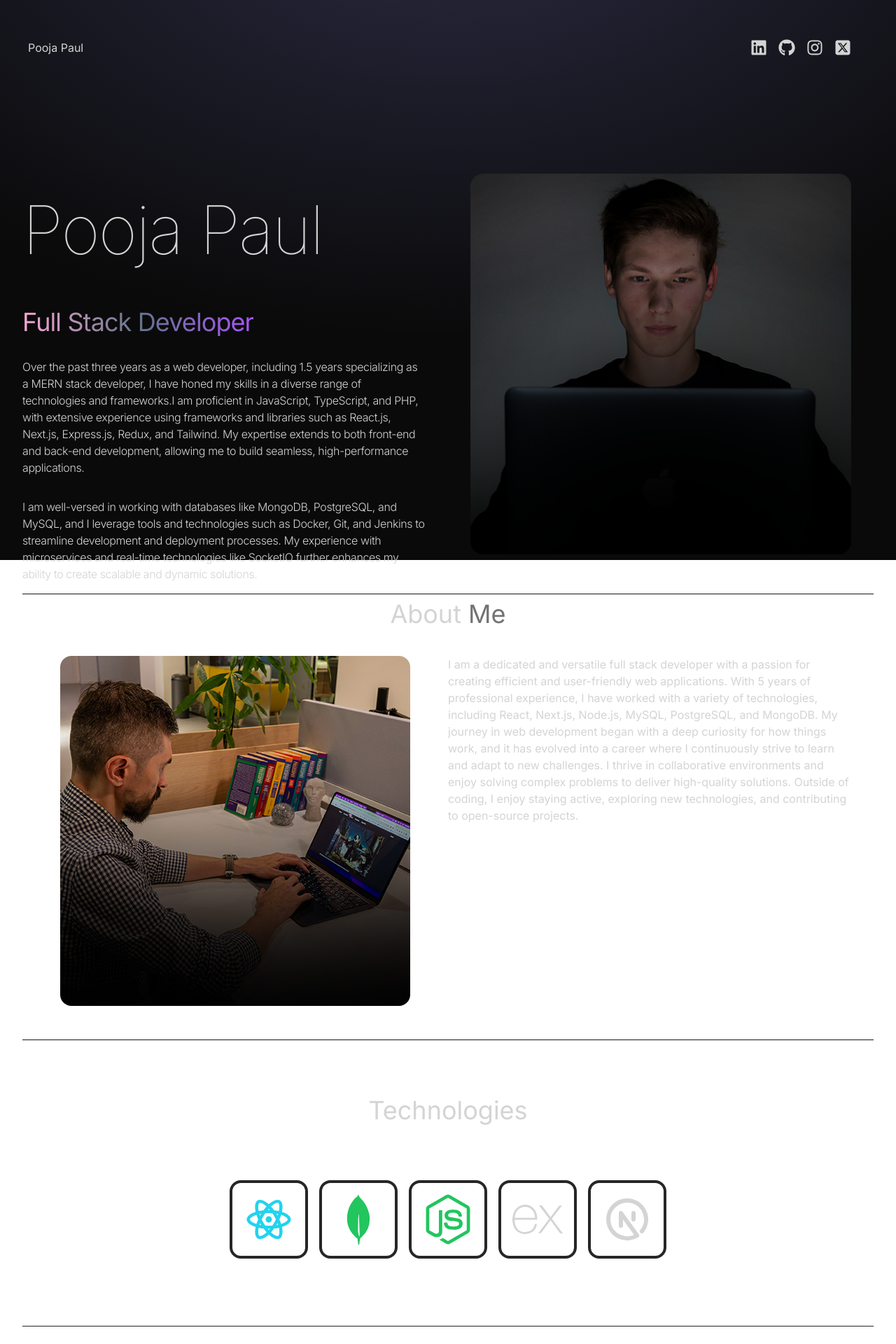
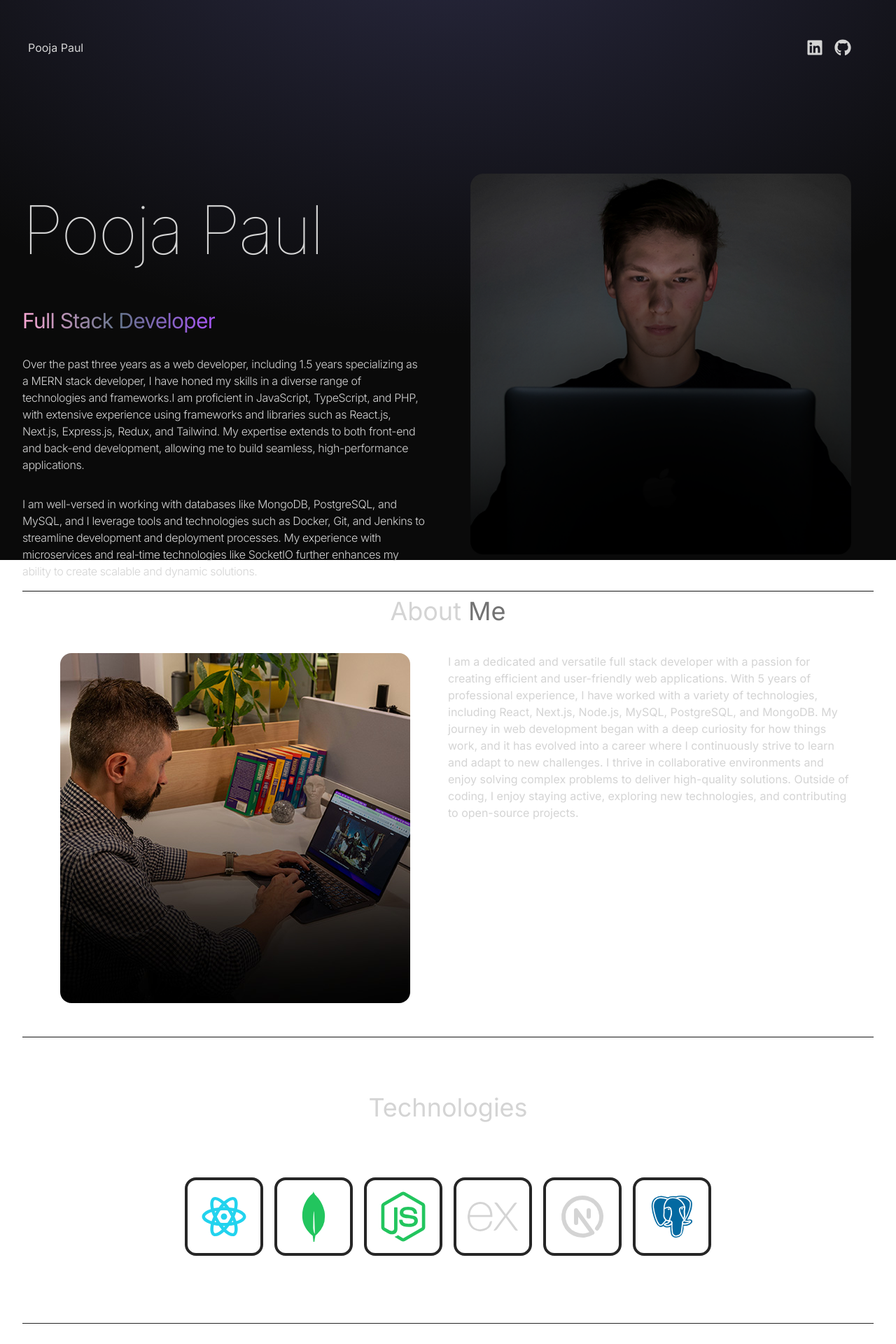
Before and after one commit to Pooja113/MyPortfolio, a React (Vite) app in the folder frontend/: page / in a window 1280 px wide. Shown: the top 1920 px of the page at 70% size. Built offline with nearby package versions, Linux system fonts and the light colour scheme.

Commit message:
fix: the contact section

```diff
--- a/frontend/package.json
+++ b/frontend/package.json
@@ -11,6 +11,7 @@
   },
   "dependencies": {
     "autoprefixer": "^10.4.19",
+    "motion": "^12.7.4",
     "postcss": "^8.4.40",
     "react": "^18.3.1",
     "react-dom": "^18.3.1",
--- a/frontend/src/App.tsx
+++ b/frontend/src/App.tsx
@@ -1,4 +1,5 @@
 import About from './components/About';
+import Contact from './components/Contact';
 import Experience from './components/Experience';
 import Hero from './components/Hero';
 import Navbar from './components/Navbar';
@@ -18,6 +19,7 @@ function App() {
         <Technologies />
         <Experience />
         <Projects />
+        <Contact />
       </div>
     </div>
   );
--- /dev/null
+++ b/frontend/src/components/Contact.tsx
@@ -0,0 +1,16 @@
+import { CONTACT } from "../constants"
+
+const Contact = () => {
+  return (
+    <div className="border-bottom border-neutral-900 pb-20">
+      <h2 className="my-10 text-center  text-4xl ">Contact Me</h2>
+      <div className="text-center tracking-tighter">
+        <p className="my-4 ">{CONTACT.address}</p>
+        <p className="my-4 ">{CONTACT.phoneNo}</p>
+        <a href="" className="border-b">{CONTACT.email}</a>
+      </div>
+    </div>
+  )
+}
+
+export default Contact
--- a/frontend/src/components/Hero.tsx
+++ b/frontend/src/components/Hero.tsx
@@ -1,12 +1,26 @@
 import profilePic from '../assets/kevinRushProfile.png'
+import { motion } from "motion/react"
+
+const container = (delay: number) => ( {
+  hidden: { x: -100, opacity: 0 },
+  visible: {
+    x: 0,
+    opacity: 1,
+    transition: {
+      duration: 0.5,
+      delay
+     }
+  }
+})
+
 const Hero = () => {
   return (
     <div className=" border-b border-neutral-900 pb-4 lg:mb-35">
       <div className="flex flex-wrap">
         <div className="w-full lg:w-1/2">
           <div className="flex flex-col items-center lg:items-start">
-              <h1 className="pb-16 text-6xl font-thin tracking-tight lg:mt-16 lg:text-8xl">Pooja Paul</h1>
-              <span className="bg-gradient-to-r from-pink-300 via-slate-500 to-purple-500 bg-clip-text text-4xl tracking-tight text-transparent">Full Stack Developer</span>
+              <motion.h1 variants={container(0)} initial="hidden" animate="visible" className="pb-16 text-6xl font-thin tracking-tight lg:mt-16 lg:text-8xl">Pooja Paul</motion.h1>
+              <span className="bg-gradient-to-r from-pink-300 via-slate-500 to-purple-500 bg-clip-text text-3xl tracking-tight text-transparent">Full Stack Developer</span>
           </div>
           <p className="my-2 max-w-xl py-6 font-light tracking-tight"> Over the past three years as a web developer, including 1.5 years specializing as a MERN stack developer, I have honed my skills in a diverse range of technologies and frameworks.I am proficient in JavaScript, TypeScript, and PHP, with extensive experience using frameworks and libraries such as React.js, Next.js, Express.js, Redux, and Tailwind. My expertise extends to both front-end and back-end development, allowing me to build seamless, high-performance applications.</p>
 
--- a/frontend/src/components/Navbar.tsx
+++ b/frontend/src/components/Navbar.tsx
@@ -1,4 +1,4 @@
-import { FaGithub, FaInstagram, FaLinkedin,  FaSquareXTwitter } from "react-icons/fa6"
+import { FaGithub, FaLinkedin } from "react-icons/fa6"
 
 const Navbar = () => {
   return (
@@ -9,8 +9,8 @@ const Navbar = () => {
       <div className="m-8 flex items-center justify-center gap-4 text-2xl">
         <FaLinkedin />
         <FaGithub />
-        <FaInstagram />
-        <FaSquareXTwitter />
+        {/* <FaInstagram />
+        <FaSquareXTwitter /> */}
       </div>
     </nav>
   )
--- a/frontend/src/components/Technologies.tsx
+++ b/frontend/src/components/Technologies.tsx
@@ -2,6 +2,8 @@ import { FaNodeJs } from "react-icons/fa6"
 import { RiReactjsLine } from "react-icons/ri"
 import { SiExpress, SiMongodb } from "react-icons/si"
 import { TbBrandNextjs } from "react-icons/tb"
+import { BiLogoPostgresql } from "react-icons/bi"
+
 
 const Technologies = () => {
   return (
@@ -23,6 +25,9 @@ const Technologies = () => {
         <div className="rounded-2xl border-4 border-neutral-800 p-4" >
           <TbBrandNextjs className="text-7xl" />
         </div>
+        <div className="rounded-2xl border-4 border-neutral-800 p-4" >
+          <BiLogoPostgresql className="text-7xl text-sky-700" />
+        </div>
       </div>
 
     </div>
```
Also changed, not shown: frontend/src/assets/PoojaProfile.jpg (added), 1 other file (tests, documents, lock files or other folders).
